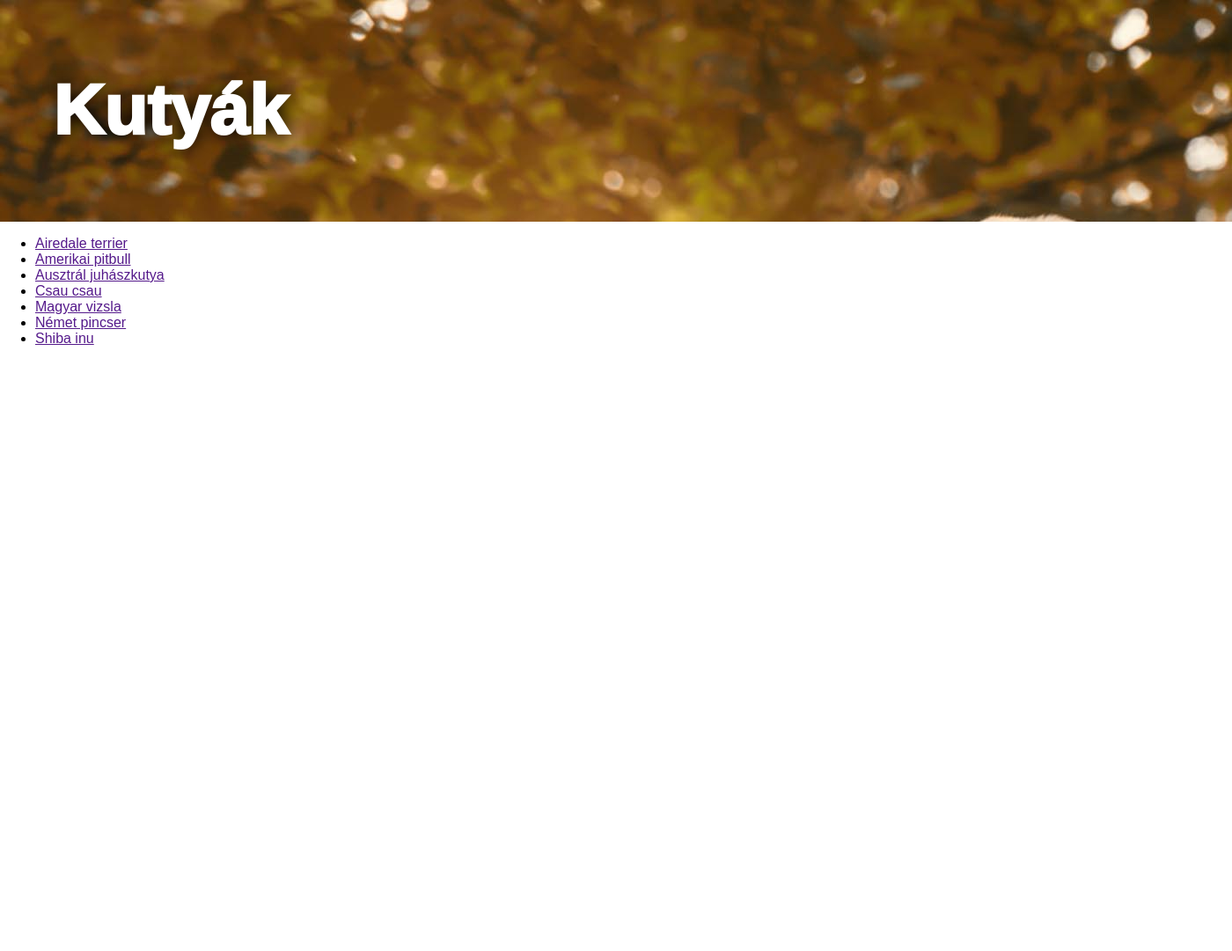
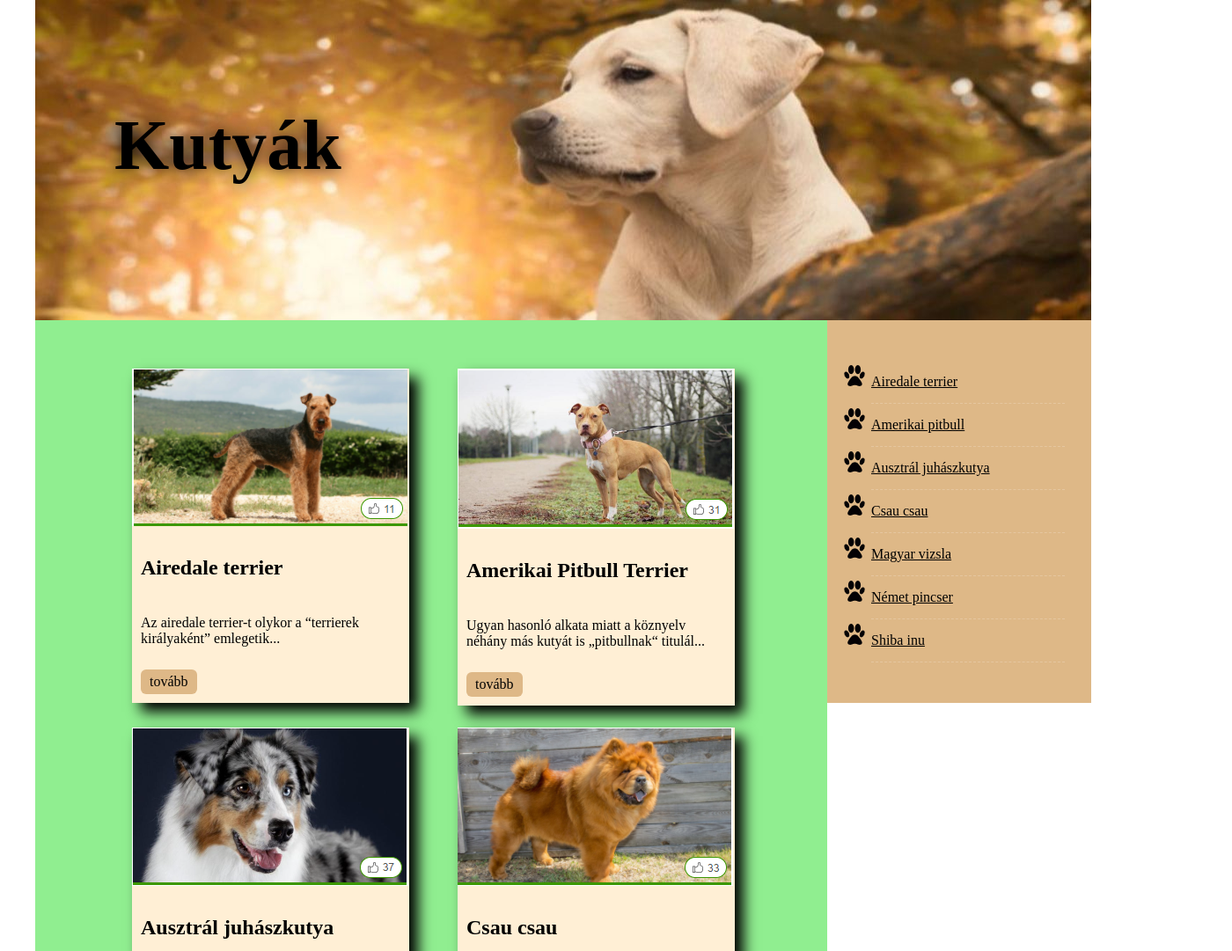
Before and after one commit to WroxWolf/kutya_float, a plain HTML site: page index.html in a window 1280 px wide. Shown: the top 1081 px of the page at 88% size, 1400 px wide, since content can reach past the window. Before the commit the page ends 800 px from the top, so only its background shows below. Drawn offline with Linux system fonts and the light colour scheme.

Commit message:
mindennel végeztem

```diff
--- a/index.html
+++ b/index.html
@@ -1,11 +1,13 @@
 <!DOCTYPE html>
 <html lang="en">
+
 <head>
     <meta charset="UTF-8">
     <meta name="viewport" content="width=device-width, initial-scale=1.0">
     <link rel="stylesheet" href="style.css">
     <title>Kutyák</title>
 </head>
+
 <body>
     <div class="wrapper">
         <header>
@@ -26,8 +28,50 @@
             </nav>
 
             <main>
-
+                <div class="card">
+                    <img src="../kutya_float/Forrás/Airedale_terrier.PNG" alt="Airedale_terrier.PNG">
+                    <h2>Airedale terrier</h2>
+                    <p>Az airedale terrier-t olykor a “terrierek királyaként” emlegetik...</p>
+                    <a href="https://www.zooplus.hu/magazin/kutya-magazin/kutyafajtak/airedale-terrier" target="_blank">tovább</a>
+                </div>
+                <div class="card">
+                    <img src="../kutya_float/Forrás/Amerikai_Pitbull_Terrier.PNG" alt="Amerikai_Pitbull_Terrier.PNG">
+                    <h2>Amerikai Pitbull Terrier</h2>
+                    <p>Ugyan hasonló alkata miatt a köznyelv néhány más kutyát is „pitbullnak“ titulál...</p>
+                    <a href="https://www.zooplus.hu/magazin/kutya-magazin/kutyafajtak/amerikai-pitbull-terrier" target="_blank">tovább</a>
+                </div>
+                <div class="card">
+                    <img src="../kutya_float/Forrás/Ausztrál_juhászkutya.PNG" alt="Ausztrál_juhászkutya.PNG">
+                    <h2>Ausztrál juhászkutya</h2>
+                    <p>Az egykoron csak pásztorkodásra tenyésztett...</p>
+                    <a href="https://www.zooplus.hu/magazin/kutya-magazin/kutyafajtak/ausztral-juhaszkutya" target="_blank">tovább</a>
+                </div>
+                <div class="card">
+                    <img src="../kutya_float/Forrás/Csau_csau.PNG" alt="Csau_csau.PNG">
+                    <h2>Csau csau</h2>
+                    <p>Aranybarna bunda, pompás sörény, masszív felépítés – a csau csau megjelenése nagyon megnyerő.</p>
+                    <a href="https://www.zooplus.hu/magazin/kutya-magazin/kutyafajtak/csau-csau" target="_blank">tovább</a>
+                </div>
+                <div class="card">
+                    <img src="../kutya_float/Forrás/Magyar_Vizsla.PNG" alt="Magyar_Vizsla.PNG">
+                    <h2>Magyar Vizsla</h2>
+                    <p>A magyar vizsla a vadászok titkos tippje.</p>
+                    <a href="https://www.zooplus.hu/magazin/kutya-magazin/kutyafajtak/magyar-vizsla" target="_blank">tovább</a>
+                </div>
+                <div class="card">
+                    <img src="../kutya_float/Forrás/Német_pincser.PNG" alt="Német_pincser.PNG">
+                    <h2>Német Pincser</h2>
+                    <p>Az egykori patkányfogó kutya, amelynek szinte minden farmon helye volt, ma már a családi kutya szerepében tetszeleg.</p>
+                    <a href="https://www.zooplus.hu/magazin/kutya-magazin/kutyafajtak/nemet-pincser" target="_blank">tovább</a>
+                </div>
+                <div class="card">
+                    <img src="../kutya_float/Forrás/Shiba_Inu.PNG" alt="Shiba_Inu.PNG">
+                    <h2>Shiba Inu</h2>
+                    <p>A Shiba Inu (ejtsd: siba inu) plüsshatású bundája és könnyen kezelhető mérete első pillantásra vonzó társsá teszi sok kutyabarát számára.</p>
+                    <a href="https://www.zooplus.hu/magazin/kutya-magazin/kutyafajtak/shiba-inu" target="_blank">tovább</a>
+                </div>
             </main>
         </div>
 </body>
+
 </html>
--- a/style.css
+++ b/style.css
@@ -1,21 +1,77 @@
 body {
     margin: 0;
-    background: url("../pics/bg-body.jpg") fixed;
-    font-family: "Relaway", sans-serif;
 }
 * {
     box-sizing: border-box;
 }
 header{
-    background:url("./Forrás/fejléc_háttér.jpg");
-    color: white;
+    background:url("./Forrás/fejléc_háttér.jpeg");
     font-size: 5em;
-    font-weight: 1000;
-    padding: 80px 60px;
-    text-shadow: 0 0 20px rgba(0, 0, 0, 8);
+    font-weight: 700;
+    padding: 120px 90px;
+    height: 364px;
+    text-shadow: 0 0 20px rgba(0, 0, 0, 5);
 }
 .wrapper{
-    width: 1400px;
+    width: 1200px;
     margin: 0 auto;
+}
+nav{
+    float: right;
+    width: 25%;
+    background-color: burlywood;
+}
+main{
+    float: left;
+    width: 75%;
+    background: lightgreen;
+    padding: 55px;
+}
 
+
+nav ul{
+    margin-left: 20px;
+    padding: 30px;
+    list-style-image: url("../kutya_float/Forrás/dog-paw.png");
 }
+nav ul li{
+    border-bottom: 1px dashed rgba(255,255,255,0.2);
+}
+
+nav ul li a{
+    color: black;
+    padding: 15px 0px;
+    display: block;
+}
+
+nav ul li a:hover{
+    background: rgba(255,255,255,0.1);
+    text-align: center;
+}
+
+.card {
+    text-align: left;
+    float: left;
+    display: block;
+    box-shadow: 10px 10px 15px rgba(0, 0, 0, 1);
+    margin-left: 55px;
+    margin-bottom: 25px;
+    width: 315px;
+    background-color: papayawhip;
+}
+.card a{
+    background-color: burlywood;
+    color: black;
+    padding: 5px 10px;
+    display: inline-block;
+    text-decoration: none;
+    margin-left: 10px;
+    margin-bottom: 10px;
+    border-radius: 6px;
+}
+.card p{
+    padding: 10px;
+}
+.card h2{
+    padding: 10px;
+}
```
Also changed, not shown: Forrás/dog-paw.png (added), Forrás/fejléc_háttér.jpeg (added), Forrás/fejléc_háttér.jpg (deleted).
